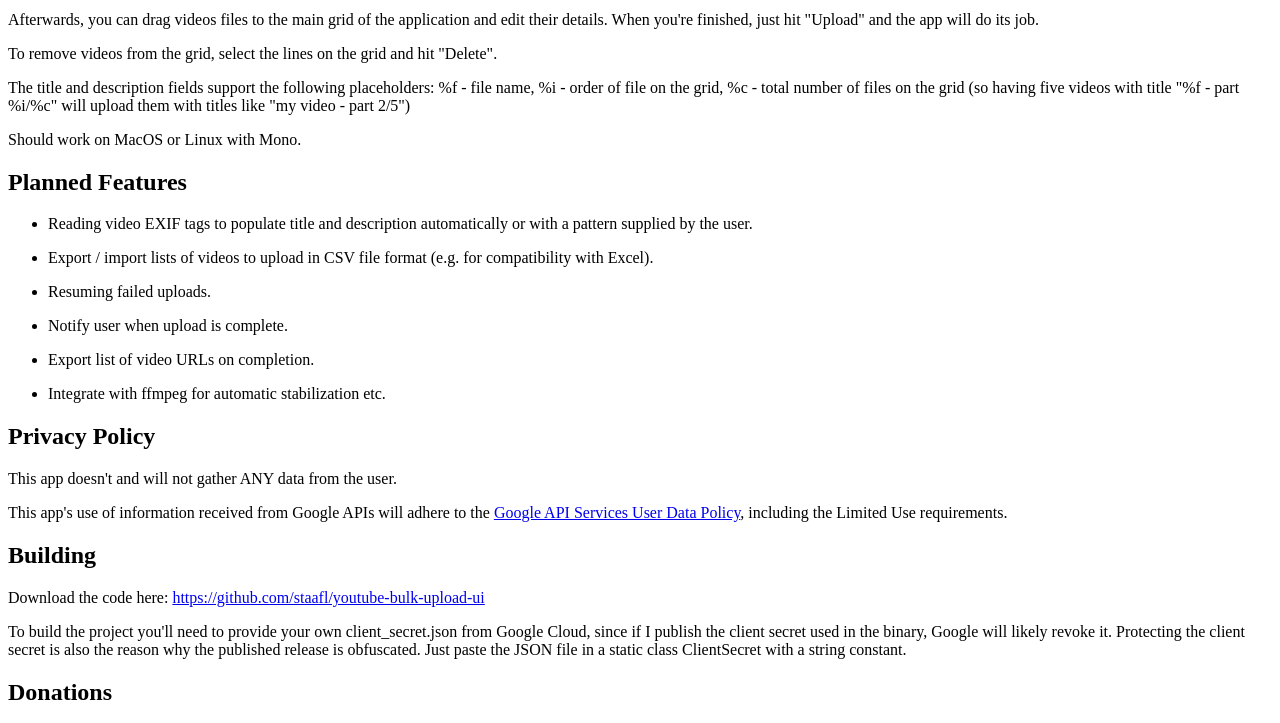
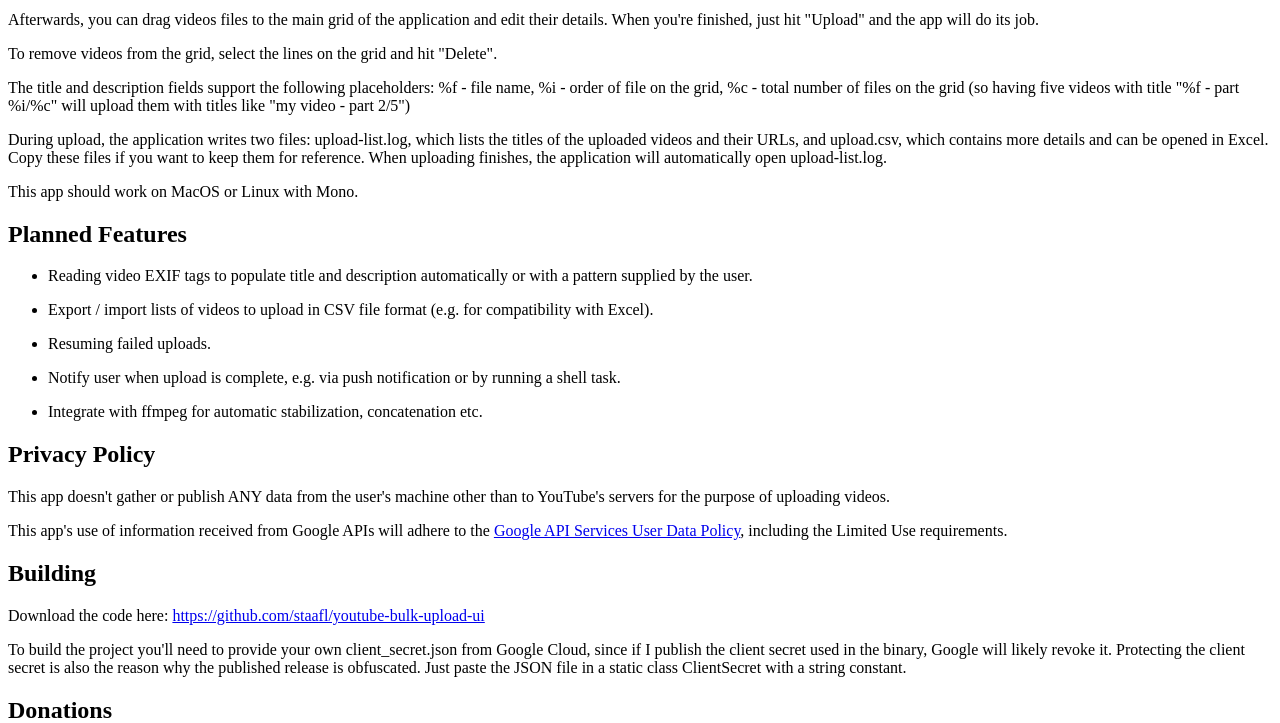
Before and after one commit to staafl/youtube-bulk-upload-ui, a plain HTML site: page index.html in a window 1280 px wide. Shown: the part 840-1563 px from the top of the page. Drawn offline with Linux system fonts and the light colour scheme.

Commit message:
index.html, runbook.txt, todo.txt, YoutubeBulkUploadUI/YoutubeBulkUploadUI/MainWindow.xaml.cs
[main]

```diff
--- a/index.html
+++ b/index.html
@@ -29,7 +29,8 @@
 <p>Afterwards, you can drag videos files to the main grid of the application and edit their details. When you&#39;re finished, just hit &quot;Upload&quot; and the app will do its job.</p>
 <p>To remove videos from the grid, select the lines on the grid and hit &quot;Delete&quot;.</p>
 <p>The title and description fields support the following placeholders: %f - file name, %i - order of file on the grid, %c - total number of files on the grid (so having five videos with title "%f - part %i/%c" will upload them with titles like "my video - part 2/5")</p>
-<p>Should work on MacOS or Linux with Mono.</p>
+<p>During upload, the application writes two files: upload-list.log, which lists the titles of the uploaded videos and their URLs, and upload.csv, which contains more details and can be opened in Excel. Copy these files if you want to keep them for reference. When uploading finishes, the application will automatically open upload-list.log.
+<p>This app should work on MacOS or Linux with Mono.</p>
 <h2 id="planned-features">Planned Features</h2>
 <ul>
 <li><p>Reading video EXIF tags to populate title and description automatically or with a pattern supplied by the user.</p>
@@ -38,15 +39,13 @@
 </li>
 <li><p>Resuming failed uploads.</p>
 </li>
-<li><p>Notify user when upload is complete.</p>
+<li><p>Notify user when upload is complete, e.g. via push notification or by running a shell task.</p>
 </li>
-<li><p>Export list of video URLs on completion.</p>
-</li>
-<li><p>Integrate with ffmpeg for automatic stabilization etc.</p>
+<li><p>Integrate with ffmpeg for automatic stabilization, concatenation etc.</p>
 </li>
 </ul>
 <h2 id="privacy-policy">Privacy Policy</h2>
-<p>This app doesn&#39;t and will not gather ANY data from the user.</p>
+<p>This app doesn&#39;t gather or publish ANY data from the user's machine other than to YouTube's servers for the purpose of uploading videos.</p>
 <p>This app's use of information received from Google APIs will adhere to the <a href="https://developers.google.com/terms/api-services-user-data-policy#additional_requirements_for_specific_api_scopes">Google API Services User Data Policy</a>, including the Limited Use requirements.</p>
 <h2 id="building">Building</h2>
 <p>Download the code here: <a href="https://github.com/staafl/youtube-bulk-upload-ui">https://github.com/staafl/youtube-bulk-upload-ui</a></p>
```
Also changed, not shown: runbook.txt (added), todo.txt, 1 other file.
